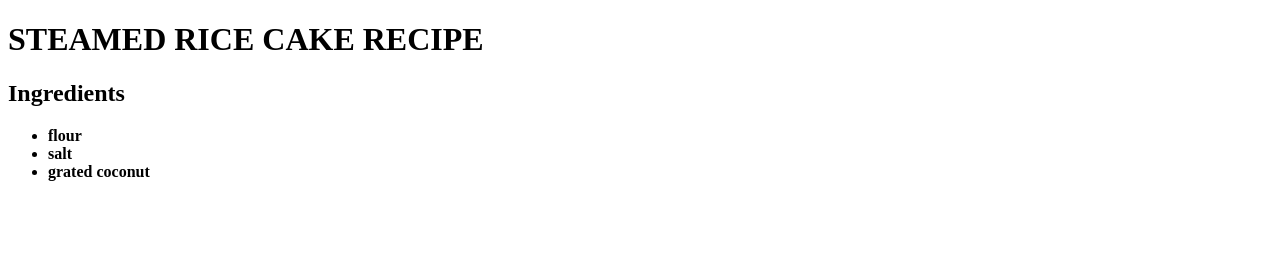
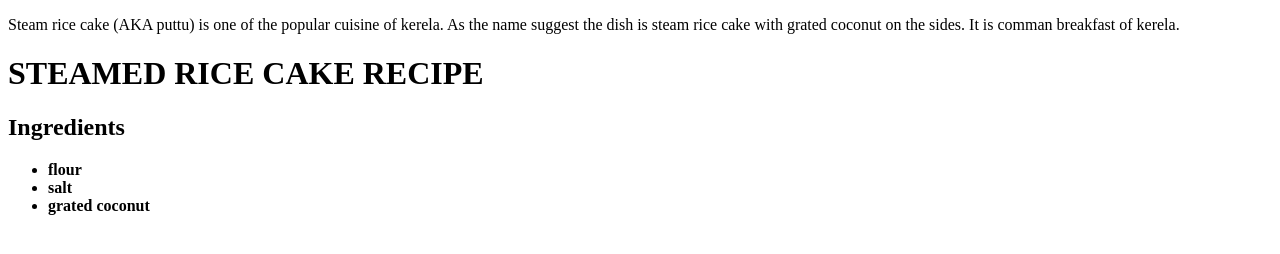
Before and after one commit to Erazsher/Erazsher.github.io, a plain HTML site: page laans/steamricecake.html in a window 1280 px wide. Drawn offline with Linux system fonts and the light colour scheme.

Commit message:
added more info

```diff
--- a/laans/steamricecake.html
+++ b/laans/steamricecake.html
@@ -3,7 +3,7 @@
 <!-- Title -->
 <title>Steamed rice cake recipe></title>
 <body>
-
+<p>Steam rice cake (AKA puttu) is one of the popular cuisine of kerela. As the name suggest the dish is steam rice cake with grated coconut on the sides. It is comman breakfast of kerela.</p>
 <h1><strong>STEAMED RICE CAKE RECIPE<strong></h1>
 <h2><b>Ingredients<b></h2>
 <ul>
```
